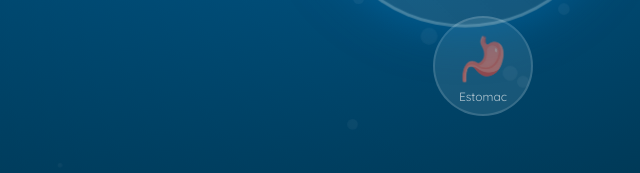
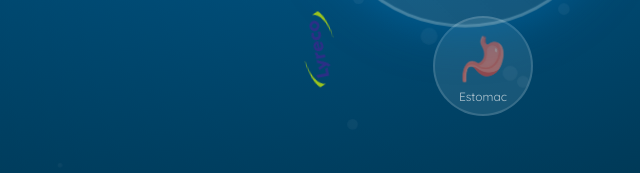
Before and after one commit to RafLPB/nuitInfo, a plain HTML site: page site/src/index.html in a window 1280 px wide. Shown: the part 524-697 px from the top of the page, 175-815 px from the left. Drawn offline with Linux system fonts and the light colour scheme.

Commit message:
lyreco page d'acceuil

```diff
--- /dev/null
+++ b/site/ressources/css/lyreco.css
@@ -0,0 +1,27 @@
+.lyreco {
+    position: absolute;
+    width: 100px;
+    transition-property: all;
+    border-radius: 20px;
+    transform-origin: center;
+    user-select: none;
+    z-index: 1000;
+}
+
+@keyframes rgbAnimation {
+    0% {background-color: rgb(255, 0, 0);}
+    10% {background-color: rgb(0, 255, 0);}
+    20% {background-color: rgb(0, 0, 255);}
+    30% {background-color: rgb(255, 0, 0);}
+    40% {background-color: rgb(0, 255, 0);}
+    50% {background-color: rgb(0, 0, 255);}
+    60% {background-color: rgb(255, 0, 0);}
+    70% {background-color: rgb(0, 255, 0);}
+    80% {background-color: rgb(0, 0, 255);}
+    90% {background-color: rgb(255, 0, 0);}
+    100% {background-color: rgb(0, 255, 0);}
+}
+
+.star-power {
+    animation: rgbAnimation 5s infinite;
+}
--- a/site/src/index.html
+++ b/site/src/index.html
@@ -3,9 +3,16 @@
 <head>
     <meta charset="UTF-8">
     <title>AquaPulse - Voyage Intérieur</title>
+
     <link rel="stylesheet" href="../ressources/css/navstyle.css">
+    <link rel="stylesheet" href="../ressources/css/lyreco.css">
 </head>
 <body>
+<div class="lyreco" onclick="marioStar(); play()">
+    <audio id="mario-star" src="../ressources/audio/mario-star.mp3"></audio>
+    <img src="../ressources/img/lyreco.svg" draggable="false">
+</div>
+
 <div class="ocean-container">
     <div class="human-silhouette">
         <img src="../ressources/img/bonhomme.png" alt="Silhouette humaine">
@@ -64,6 +71,60 @@
         }
     }
     createBubbles();
+
+    const logo = document.querySelector('.lyreco');
+    let currentInterval;
+    let normalSpeed;
+
+    function getRandomNumber(min, max) {
+        return Math.random() * (max - min) + min;
+    }
+
+    function moveRandomly() {
+        const maxX = window.innerWidth;
+        const maxY = window.innerHeight;
+
+        const randomX = Math.floor(Math.random() * maxX);
+        const randomY = Math.floor(Math.random() * maxY);
+        const rotation = Math.floor(Math.random() * 360);
+        const scaleX = getRandomNumber(0.5, 1);
+        const scaleY = getRandomNumber(0.5, 1);
+        const transitionSpeed = 1.25;
+
+        logo.style.transition = `all ${transitionSpeed}s ease-out`;
+        logo.style.transform = `translate(${randomX}px, ${randomY}px) rotate(${rotation}deg) scale(${scaleX}, ${scaleY})`;
+    }
+
+    function updateInterval(speed = null) {
+        if (currentInterval) {
+            clearInterval(currentInterval);
+        }
+        const intervalSpeed = speed || Math.floor(getRandomNumber(200, 1000));
+        normalSpeed = intervalSpeed; // Sauvegarder la vitesse normale
+        currentInterval = setInterval(moveRandomly, intervalSpeed);
+    }
+
+    function marioStar() {
+        // Jouer la musique
+        document.getElementById('mario-star').play();
+
+        // Ajouter la classe pour l'animation RGB
+        logo.classList.add('star-power');
+
+        // Accélérer les mouvements
+        updateInterval(75); // Vitesse rapide pendant l'effet étoile
+
+        // Après 10 secondes, retirer l'effet
+        setTimeout(() => {
+            logo.classList.remove('star-power');
+            document.getElementById('mario-star').pause();
+            updateInterval(); // Retour à la vitesse normale
+        }, 10000);
+    }
+
+    // Démarrer les animations de base
+    updateInterval();
+    moveRandomly();
 </script>
 </body>
 </html>
```
Also changed, not shown: site/ressources/img/lyreco.svg (added), 1 other file. Lines whose indentation alone changed are shown as unchanged.
